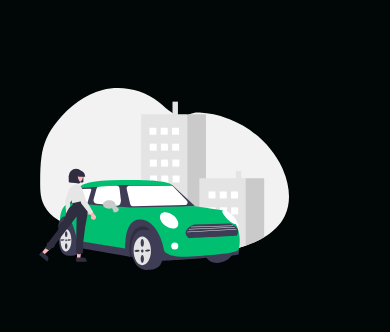
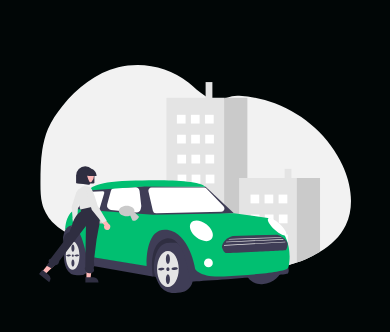
Before and after one commit to rafaelmach/matrix-bank, a React (Create React App) app in the folder matrix-bank/: page / in a window 390 px wide. Shown: the part 1212-1544 px from the top of the page. Built offline with nearby package versions, Linux system fonts and the light colour scheme; a web font is replaced by a local one.

Commit message:
Ajuste na responsividade da imagem  - Pagina Sobre

```diff
--- a/matrix-bank/src/components/AboutSection/AboutElements.js
+++ b/matrix-bank/src/components/AboutSection/AboutElements.js
@@ -25,7 +25,7 @@ export const AboutContainer = styled.div`
     margin-left: auto;
     justify-content: center;
 
-    @media screen and (max-width: 768px) {
+    @media screen and (max-width: 900px) {
         /* background: grey; */
         display: flex;
         flex-direction: column;
@@ -86,19 +86,19 @@ export const ImgWrapper = styled.div`
 `
 export const Image = styled.img`
     width: 80%;
-    max-width: 80%;
+    /* max-width: 100%;  */
     margin-top: 1.8em;
 
 
     @media screen and (max-width: 768px) {
         margin-top: 2em;
-        width: 70%
+        width: 80%
 
     }
 
     @media screen and (max-width: 480px) {
         margin-top: 1em;
-        width: 80%
+        width: 100%
     }
 `
 
```
